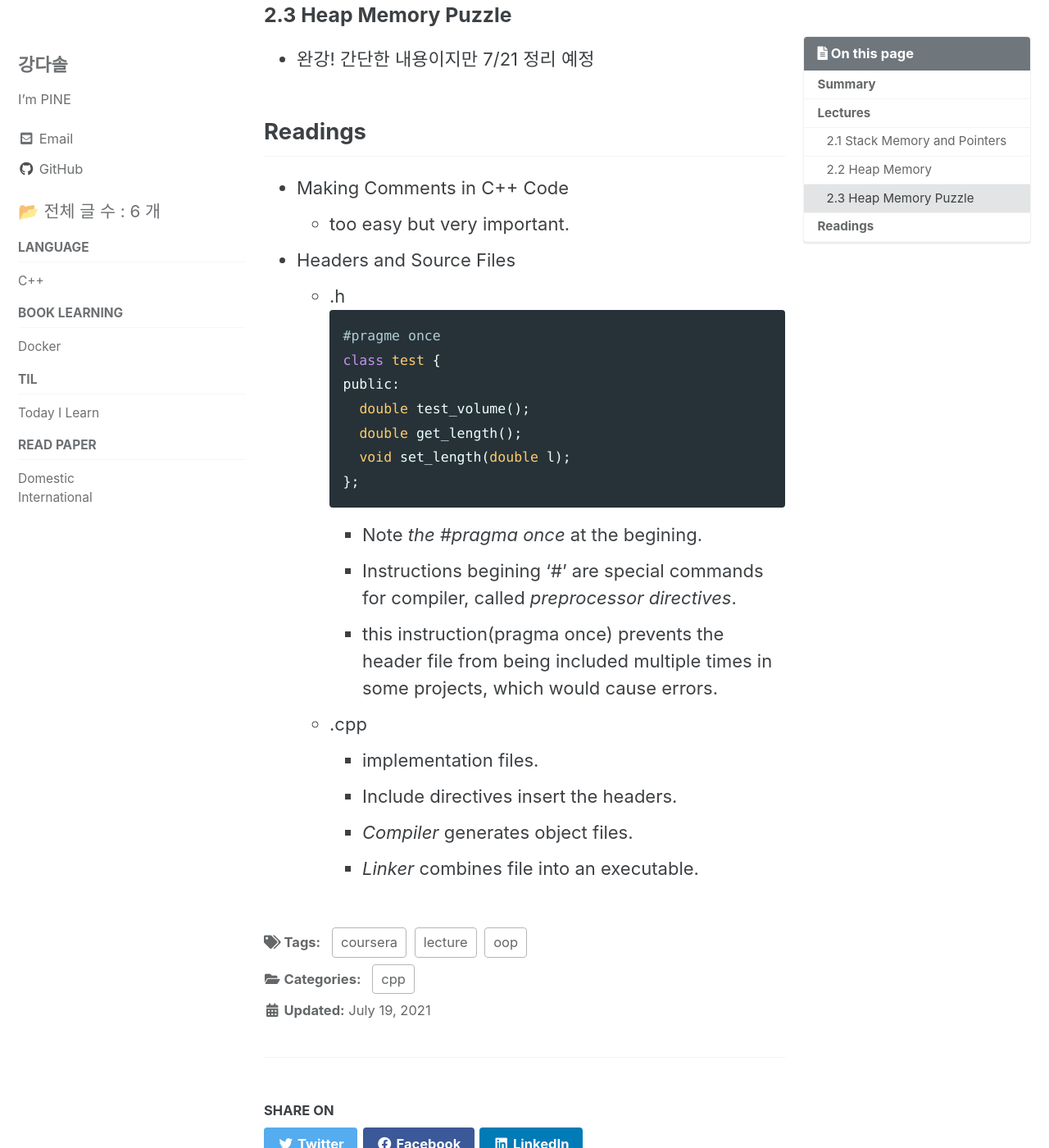
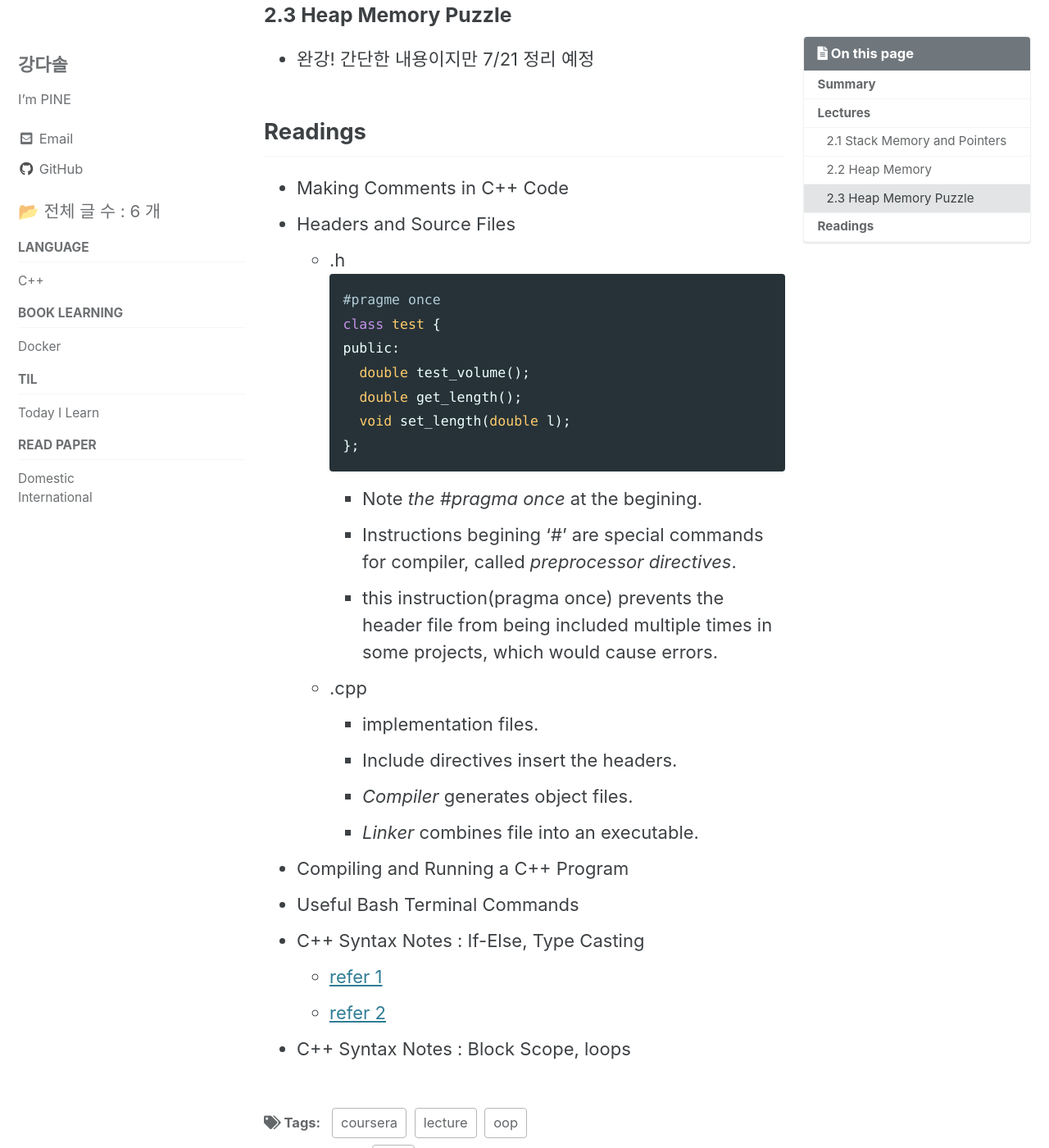
Before and after one commit to pine939/pine939.github.io, a Jekyll site: the page built from _posts/2021-07-04-coursera_cpp_2.md, in a window 1280 px wide and 1400 px high, scrolled down 1131 px. Shown: the whole window at 82% size. Built offline with Jekyll 4.4.1, drawn with Linux system fonts in a browser that asks for light colours; cached includes are drawn as plain includes.

Commit message:
coursera 2주차 Reading 섹션 정리

````diff
--- a/_posts/2021-07-04-coursera_cpp_2.md
+++ b/_posts/2021-07-04-coursera_cpp_2.md
@@ -24,9 +24,9 @@ last_modified_at: 2021-07-19
   * https://www.coursera.org/learn/cs-fundamentals-1/home/week/2
   * (if you want to take this class, may be you need to sign in)
 * main topic
-* Pointers and dereferencing
-* Local (stack) memory
-* Allocated (heap) memory
+  * Pointers and dereferencing
+  * Local (stack) memory
+  * Allocated (heap) memory
 
 ## Lectures
 ### 2.1 Stack Memory and Pointers
@@ -38,7 +38,6 @@ last_modified_at: 2021-07-19
 ## Readings
 
 * Making Comments in C++ Code
-  * too easy but very important.
 * Headers and Source Files
   * .h
   ```c++
@@ -58,3 +57,9 @@ last_modified_at: 2021-07-19
     * Include directives insert the headers.
     * *Compiler* generates object files.
     * *Linker* combines file into an executable.
+* Compiling and Running a C++ Program
+* Useful Bash Terminal Commands
+* C++ Syntax Notes : If-Else, Type Casting
+  * [refer 1](http://www.cplusplus.com/doc/tutorial/typecasting/)
+  * [refer 2](https://en.cppreference.com/w/cpp/language/implicit_conversion)
+* C++ Syntax Notes : Block Scope, loops
````
